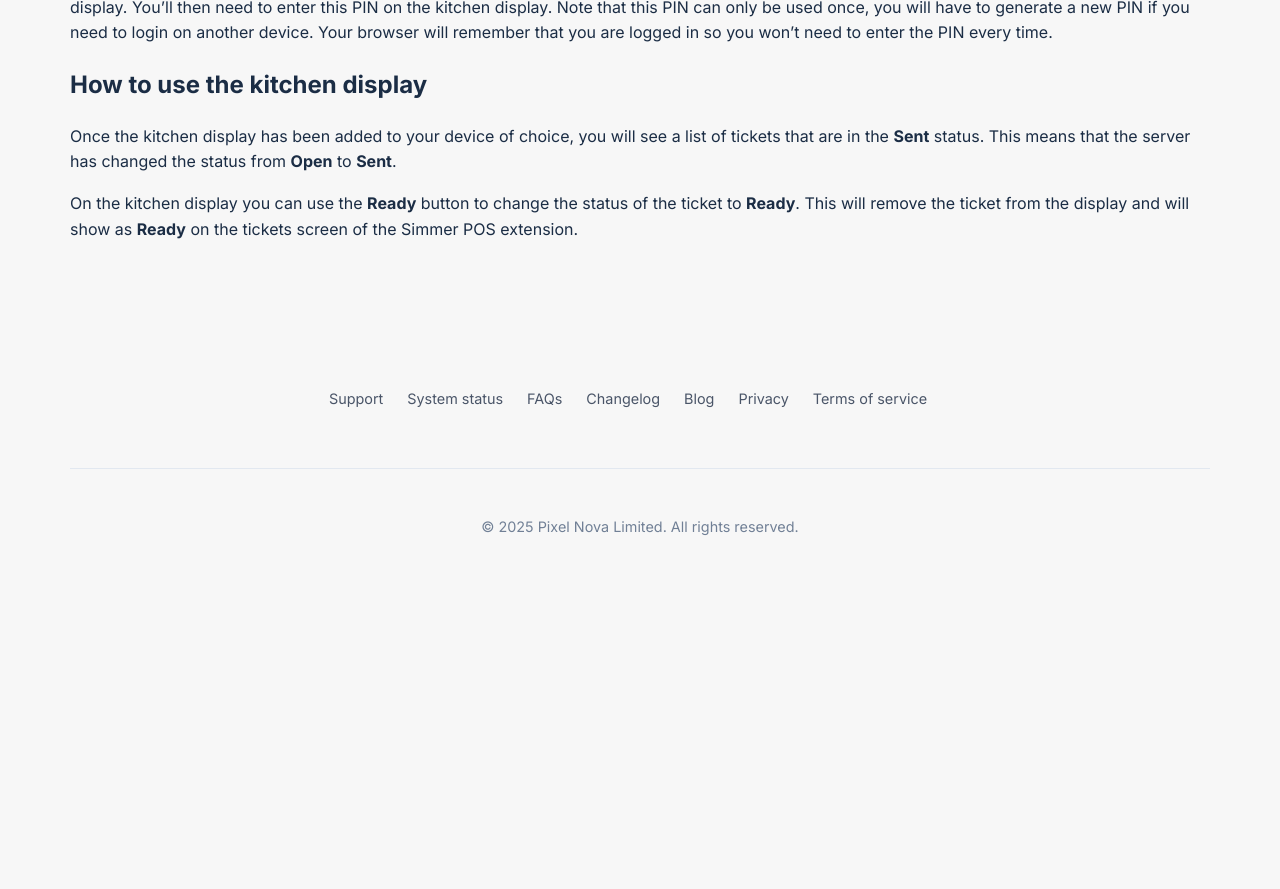
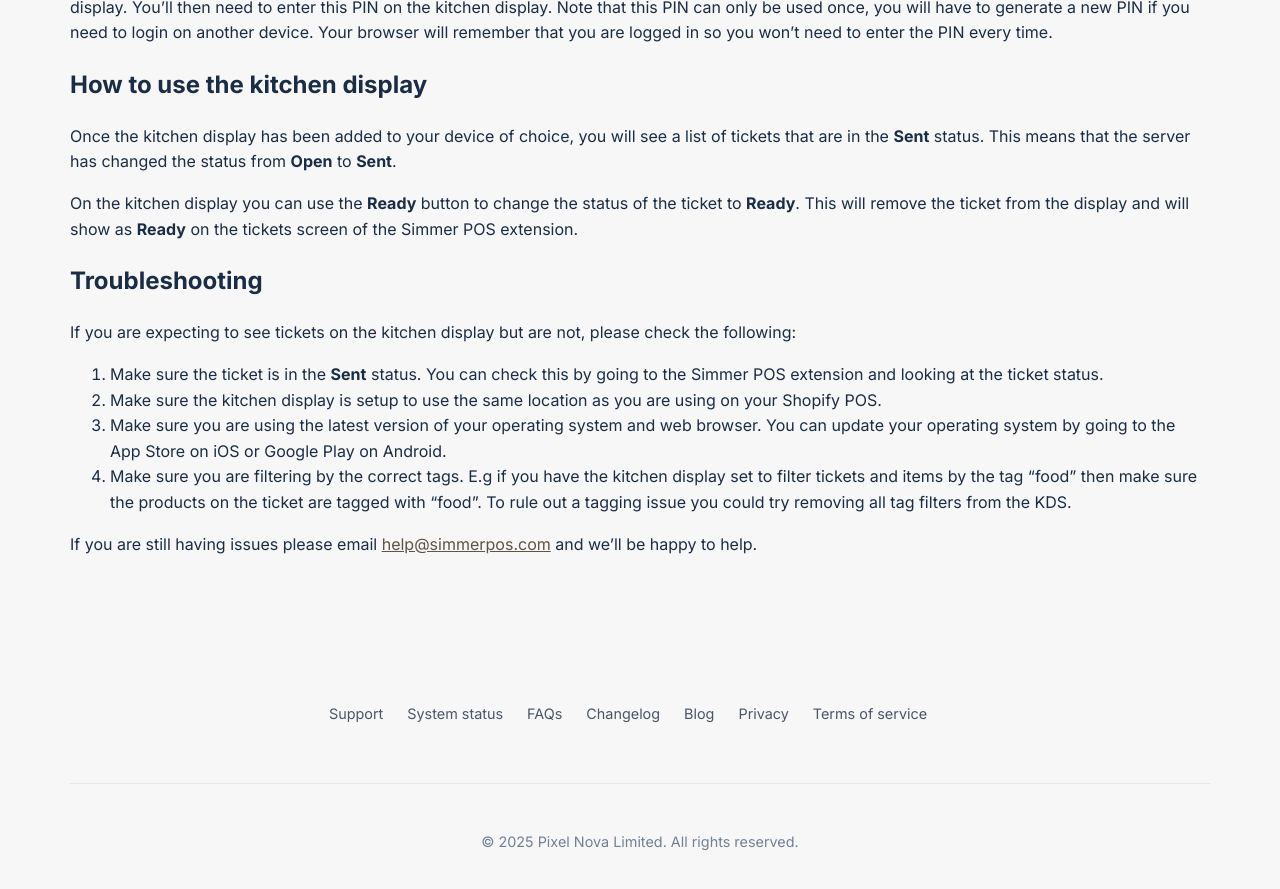
Before and after one commit to Pixel-Nova-Apps/simmerpos.com, a Jekyll site: the page built from _pages/kitchen-display.md, in a window 1280 px wide and 900 px high, scrolled down 760 px. Shown: the top 889 px of the window. Built offline with Jekyll 4.4.1, drawn with Linux system fonts in a browser that asks for light colours; before the commit the page ends 1345 px from its top, so only the background shows below that.

Commit message:
Update kitchen-display.md

```diff
--- a/_pages/kitchen-display.md
+++ b/_pages/kitchen-display.md
@@ -29,3 +29,14 @@ To login to the kitchen display you will need to copy the one time PIN code from
 Once the kitchen display has been added to your device of choice, you will see a list of tickets that are in the **Sent** status. This means that the server has changed the status from **Open** to **Sent**.
 
 On the kitchen display you can use the **Ready** button to change the status of the ticket to **Ready**. This will remove the ticket from the display and will show as **Ready** on the tickets screen of the Simmer POS extension.
+
+## Troubleshooting
+
+If you are expecting to see tickets on the kitchen display but are not, please check the following:
+
+1. Make sure the ticket is in the **Sent** status. You can check this by going to the Simmer POS extension and looking at the ticket status.
+2. Make sure the kitchen display is setup to use the same location as you are using on your Shopify POS.
+3. Make sure you are using the latest version of your operating system and web browser. You can update your operating system by going to the App Store on iOS or Google Play on Android.
+4. Make sure you are filtering by the correct tags. E.g if you have the kitchen display set to filter tickets and items by the tag "food" then make sure the products on the ticket are tagged with "food". To rule out a tagging issue you could try removing all tag filters from the KDS.
+
+If you are still having issues please email <a href="mailto:help@simmerpos.com">help@simmerpos.com</a> and we'll be happy to help.
```
